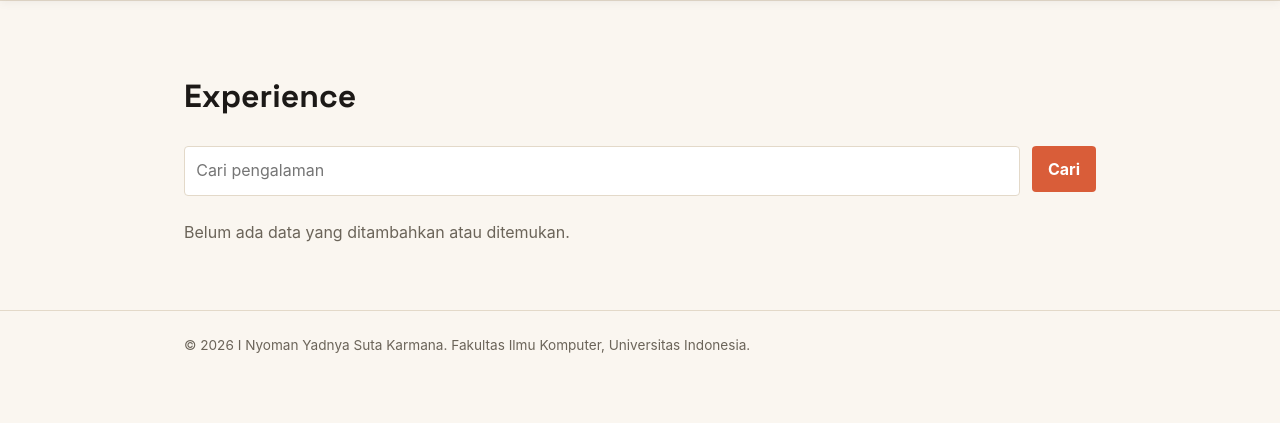
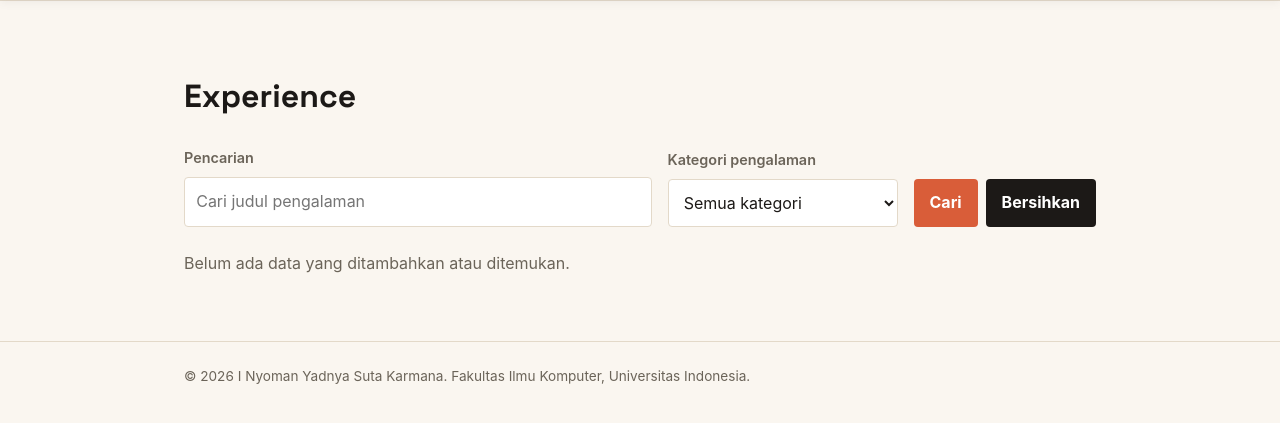
Before and after one commit to SutaKarmana/myportofolio, a Django app: page /experience/ in a window 1280 px wide. Shown: the part 108-531 px from the top of the page. Run offline with Django 5.2, Linux system fonts and the light colour scheme; data that the repository does not hold is empty; some libraries are stand-ins or nearby versions.

Commit message:
feat: Menambahkan fitur filter kategori di page Education dan Experience

```diff
--- a/main/views.py
+++ b/main/views.py
@@ -132,7 +132,11 @@ def show_main(request):
 
 
 def show_experience(request):
-    return render(request, "experience.html", {"name": PROFILE_NAME, "form": ExperienceForm()})
+    return render(request, "experience.html", {
+        "name": PROFILE_NAME,
+        "form": ExperienceForm(),
+        "categories": Experience.EXPERIENCE_CHOICES,
+    })
 
 
 @login_required(login_url="/login/")
@@ -200,6 +204,9 @@ def get_experience_json(request):
     records = Experience.objects.order_by("-started_at")
     if query:
         records = records.filter(title__icontains=query)
+    category = request.GET.get("category", "")
+    if category:
+        records = records.filter(category=category)
     data = []
     for record in records:
         item = {
@@ -475,6 +482,11 @@ def get_education_json(request):
     records = Education.objects.order_by("-started_year", "institusi")
     if query:
         records = records.filter(institusi__icontains=query)
+    status = request.GET.get("status", "")
+    if status == "ongoing":
+        records = records.filter(ended_year__isnull=True)
+    elif status == "completed":
+        records = records.filter(ended_year__isnull=False)
     data = []
     for record in records:
         item = {
--- a/static/css/style.css
+++ b/static/css/style.css
@@ -913,6 +913,56 @@ h1, .brand {
     border-color: var(--accent);
 }
 
+.portfolio-search {
+    display: grid;
+    grid-template-columns: minmax(0, 1fr) minmax(180px, 230px) auto;
+    align-items: end;
+    gap: 1rem;
+}
+
+.portfolio-search__field {
+    display: flex;
+    flex-direction: column;
+    gap: 0.5rem;
+    min-width: 0;
+}
+
+.portfolio-search__field label {
+    color: var(--text-muted);
+    font-size: 0.9rem;
+    font-weight: 600;
+}
+
+.portfolio-search .project-search__input,
+.portfolio-search .button {
+    min-height: 48px;
+}
+
+.portfolio-search__actions {
+    display: flex;
+    gap: 0.5rem;
+}
+
+@media (max-width: 900px) {
+    .portfolio-search {
+        grid-template-columns: minmax(0, 1fr) minmax(0, 1fr);
+    }
+
+    .portfolio-search__actions {
+        grid-column: 1 / -1;
+    }
+}
+
+@media (max-width: 600px) {
+    .portfolio-search {
+        grid-template-columns: minmax(0, 1fr);
+    }
+
+    .portfolio-search__actions .button {
+        flex: 1;
+    }
+}
+
 .project-actions {
     display: flex;
     align-items: center;
--- a/templates/experience.html
+++ b/templates/experience.html
@@ -7,9 +7,24 @@
             <h1>Experience</h1>
             {% if user.is_superuser %}<button type="button" class="button project-add-button" popovertarget="add-experience-modal">Tambah Pengalaman</button>{% endif %}
         </div>
-        <form id="experience-search-form" class="project-search" role="search">
-            <input type="search" id="experience-search" class="project-search__input" placeholder="Cari pengalaman" aria-label="Cari pengalaman">
-            <button type="submit" class="button">Cari</button>
+        <form id="experience-search-form" class="project-search portfolio-search" role="search">
+            <div class="portfolio-search__field">
+                <label for="experience-search">Pencarian</label>
+                <input type="search" id="experience-search" class="project-search__input" placeholder="Cari judul pengalaman">
+            </div>
+            <div class="portfolio-search__field">
+                <label for="experience-category">Kategori pengalaman</label>
+                <select id="experience-category" class="project-search__input">
+                    <option value="">Semua kategori</option>
+                    {% for value, label in categories %}
+                    <option value="{{ value }}">{{ label }}</option>
+                    {% endfor %}
+                </select>
+            </div>
+            <div class="portfolio-search__actions">
+                <button type="submit" class="button">Cari</button>
+                <button type="button" id="clear-search" class="button button-secondary" aria-label="Bersihkan pencarian" disabled>Bersihkan</button>
+            </div>
         </form>
         <div id="loading" class="empty-state hide" role="status"><p>Memuat data...</p></div>
         <div id="error" class="empty-state hide" role="alert"><p>Gagal memuat data. Silakan coba lagi.</p></div>
@@ -38,6 +53,8 @@
     const gridContainer = document.getElementById('grid');
     const searchForm = document.getElementById('experience-search-form');
     const searchInput = document.getElementById('experience-search');
+    const clearSearchButton = document.getElementById('clear-search');
+    const categoryFilter = document.getElementById('experience-category');
 
     // Menyembunyikan/Menampilkan section halaman
     function displayPageSection({ showLoading = false, showError = false, showEmpty = false, showGrid = false }) {
@@ -161,7 +178,8 @@
         try {
             displayPageSection({ showLoading: true });
 
-            const url = searchQuery ? `${BASE_EXPERIENCE_ENDPOINT}?q=${encodeURIComponent(searchQuery)}` : BASE_EXPERIENCE_ENDPOINT;
+            const params = new URLSearchParams({q: searchQuery, category: categoryFilter.value});
+            const url = `${BASE_EXPERIENCE_ENDPOINT}?${params}`;
 
             const response = await fetch(url, {
                 headers: { 'Accept': 'application/json' },
@@ -190,16 +208,31 @@
     }
 
     // Event Handlers untuk Form Search
+    categoryFilter.addEventListener('change', function () {
+        clearTimeout(searchDebounceTimer);
+        searchExperience();
+    });
+
     function searchExperience() {
     fetchExperience(searchInput.value.trim());
     }
 
     searchInput.addEventListener("input", function() {
+        clearSearchButton.disabled = searchInput.value.length === 0;
         clearTimeout(searchDebounceTimer);
 
         searchDebounceTimer = setTimeout(function() {
             searchExperience();
         }, SEARCH_DEBOUNCE_DELAY);
+    });
+
+    // Hentikan debounce agar pencarian lama tidak berjalan setelah dibersihkan.
+    clearSearchButton.addEventListener('click', function () {
+        clearTimeout(searchDebounceTimer);
+        searchInput.value = '';
+        clearSearchButton.disabled = true;
+        searchInput.focus();
+        fetchExperience();
     });
 
     searchForm.addEventListener("submit", function(event) {
```
Also changed, not shown: main/tests.py (+27 -0 lines), templates/awards.html (+12 -0 lines), templates/education.html (+36 -4 lines).
